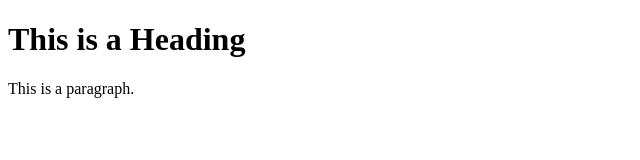
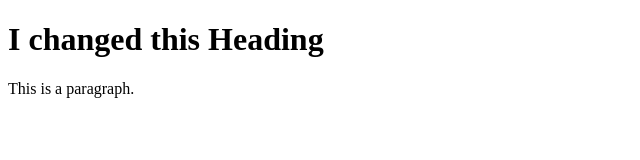
Before and after one commit to GabrielUTAR/skills-introduction-to-github, a plain HTML site: page index.html in a window 1280 px wide. Shown: the whole page, without its empty margins (0-640 px from the left). Drawn offline with Linux system fonts and the light colour scheme.

Commit message:
Add files via upload
Added modified branch to see what happened

```diff
--- a/index.html
+++ b/index.html
@@ -5,7 +5,7 @@
 </head>
 <body>
 
-<h1>This is a Heading</h1>
+<h1>I changed this Heading</h1>
 <p>This is a paragraph.</p>
 
 </body>
```
